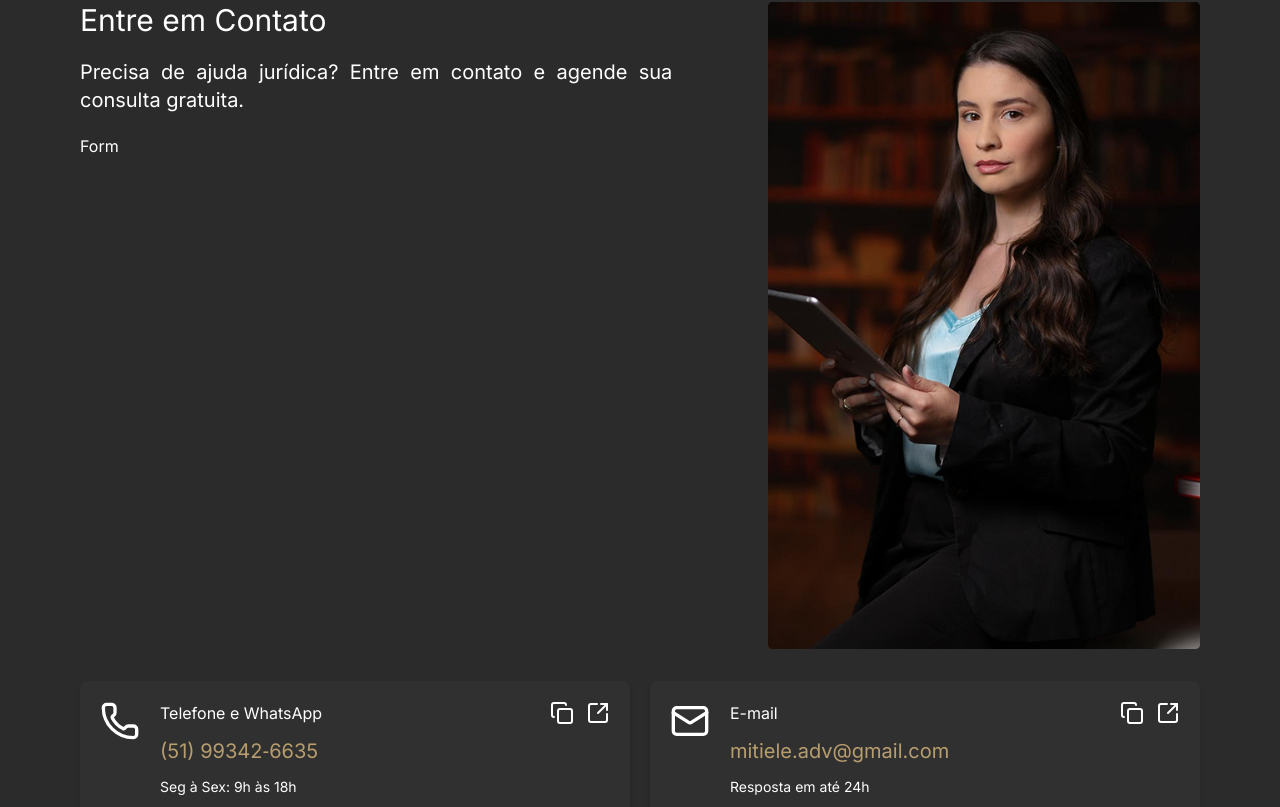
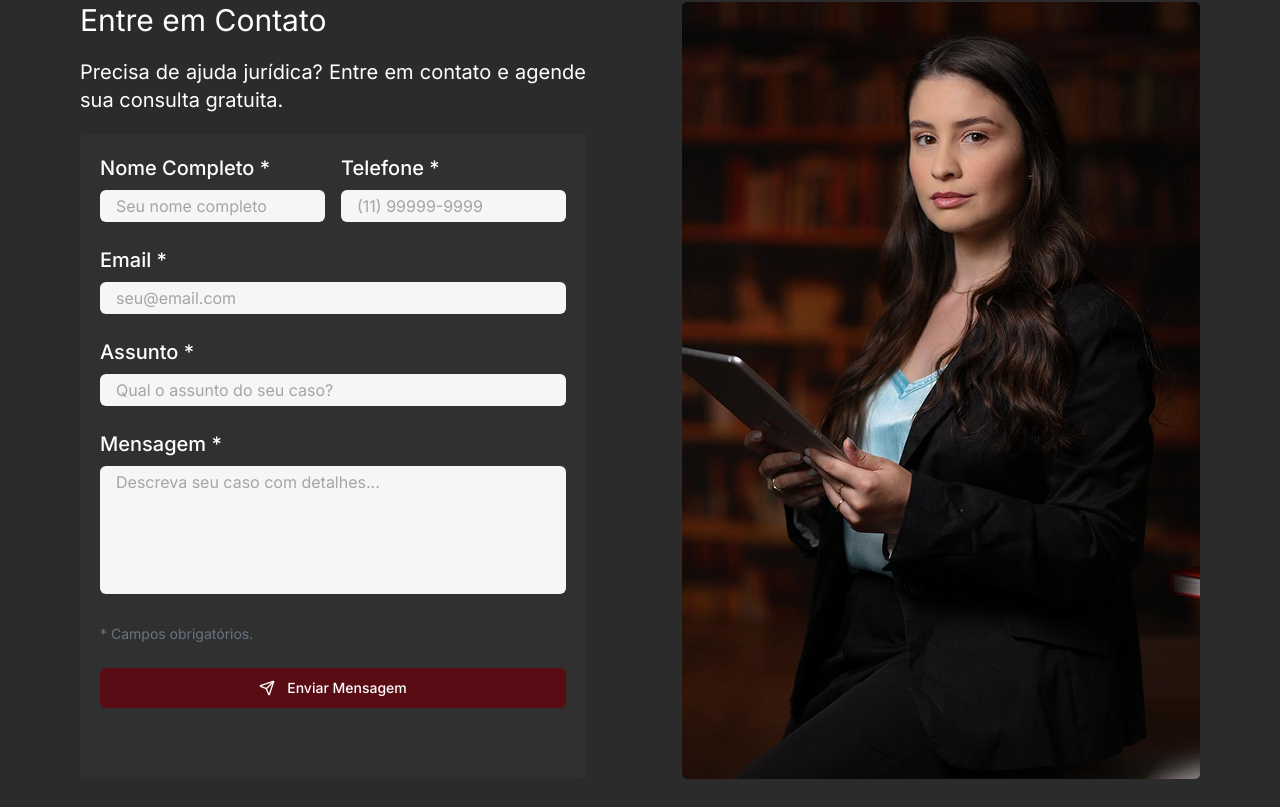
Before and after one commit to airaarima/NextJS-TypeScript-Landing_Page_Advogado, a Next.js app: page / in a window 1280 px wide. Shown: the part 1313-2120 px from the top of the page. Built offline with nearby package versions, Linux system fonts and the light colour scheme; a web font is replaced by a local one.

Commit message:
feat: implementa formulário

```diff
--- a/src/components/Form.tsx
+++ b/src/components/Form.tsx
@@ -1,9 +1,124 @@
-import React from 'react'
+import React, { useState } from "react";
+import { Button } from "./ui/button";
+import { Send } from "lucide-react";
 
 const Form = () => {
+  const [formData, setFormData] = useState({
+    name: "",
+    email: "",
+    phone: "",
+    subject: "",
+    message: "",
+  });
+
+  const handleSubmit = (e: React.FormEvent) => {
+    e.preventDefault();
+    // Aqui você implementaria o envio do email
+    // Por exemplo, usando um serviço como EmailJS ou uma API própria
+    console.log("Form submitted:", formData);
+    setFormData({ name: "", email: "", phone: "", subject: "", message: "" });
+  };
   return (
-    <div>Form</div>
-  )
-}
+    <form
+      onSubmit={handleSubmit}
+      className="flex flex-col xl:h-full space-y-6 bg-[var(--color-secondary)] p-5 rounded-md w-full"
+    >
+      <div className="grid sm:grid-cols-2 gap-4">
+        <div>
+          <label htmlFor="name" className="block text-lg md:text-xl font-medium mb-2">
+            Nome Completo *
+          </label>
+          <input
+            id="name"
+            type="text"
+            required
+            value={formData.name}
+            onChange={(e) => setFormData({ ...formData, name: e.target.value })}
+            placeholder="Seu nome completo"
+            className="bg-[#F6F6F6] text-[#565656] rounded-md p-1 w-full pl-4"
+          />
+        </div>
+        <div>
+          <label htmlFor="phone" className="block text-lg md:text-xl font-medium mb-2">
+            Telefone *
+          </label>
+          <input
+            id="phone"
+            type="tel"
+            required
+            value={formData.phone}
+            onChange={(e) =>
+              setFormData({ ...formData, phone: e.target.value })
+            }
+            placeholder="(11) 99999-9999"
+            className="bg-[#F6F6F6] text-[#565656] rounded-md p-1 w-full pl-4"
+          />
+        </div>
+      </div>
 
-export default Form
+      <div>
+        <label htmlFor="email" className="block text-lg md:text-xl font-medium mb-2">
+          Email *
+        </label>
+        <input
+          id="email"
+          type="email"
+          required
+          value={formData.email}
+          onChange={(e) => setFormData({ ...formData, email: e.target.value })}
+          placeholder="seu@email.com"
+          className="bg-[#F6F6F6] text-[#565656] rounded-md p-1 w-full  pl-4"
+        />
+      </div>
+
+      <div>
+        <label htmlFor="subject" className="block text-lg md:text-xl font-medium mb-2">
+          Assunto *
+        </label>
+        <input
+          id="subject"
+          type="text"
+          required
+          value={formData.subject}
+          onChange={(e) =>
+            setFormData({ ...formData, subject: e.target.value })
+          }
+          placeholder="Qual o assunto do seu caso?"
+          className="bg-[#F6F6F6] text-[#565656] rounded-md p-1 w-full pl-4"
+        />
+      </div>
+
+      <div>
+        <label htmlFor="message" className="block text-lg md:text-xl font-medium mb-2">
+          Mensagem *
+        </label>
+        <textarea
+          id="message"
+          required
+          rows={5}
+          value={formData.message}
+          onChange={(e) =>
+            setFormData({ ...formData, message: e.target.value })
+          }
+          placeholder="Descreva seu caso com detalhes..."
+          className="bg-[#F6F6F6] text-[#565656] rounded-md p-1 w-full pl-4 resize-none"
+        />
+      </div>
+
+      <p className="text-sm text-gray-500">
+        * Campos obrigatórios.
+      </p>
+
+      <Button
+        type="submit"
+        className="w-full bg-[var(--color-accent-dark)] hover:cursor-pointer text-white py-3 space-x-1"
+        size="lg"
+      >
+        <Send />
+        <span>Enviar Mensagem</span>
+      </Button>
+    </form>
+  );
+};
+
+export default Form;
--- a/src/components/sections/Contact.tsx
+++ b/src/components/sections/Contact.tsx
@@ -10,7 +10,7 @@ const Contact = () => {
       className="bg-[var(--color-primary)] space-y-8 justify-between items-center w-full max-lg:pl-10 max-lg:pr-10 pl-20 pr-20 text-[var(--color-text-primary)] pb-7 pt-8"
     >
       <div className="flex justify-between gap-24">
-        <div className="space-y-5">
+        <div className="space-y-5 xl:flex xl:flex-col w-full xl:w-auto">
           <h3 className="text-3xl max-lg:text-2xl">Entre em Contato</h3>
           <p className="text-xl max-lg:text-lg">
             Precisa de ajuda jurídica? Entre em contato e agende sua consulta
@@ -18,7 +18,7 @@ const Contact = () => {
           </p>
           <Form />
         </div>
-        <div className="max-lg:hidden">
+        <div className="max-xl:hidden flex-shrink-0">
             <img src="/contact/adv-contact.png" alt="" className="rounded "/>
         </div>
       </div>
```
